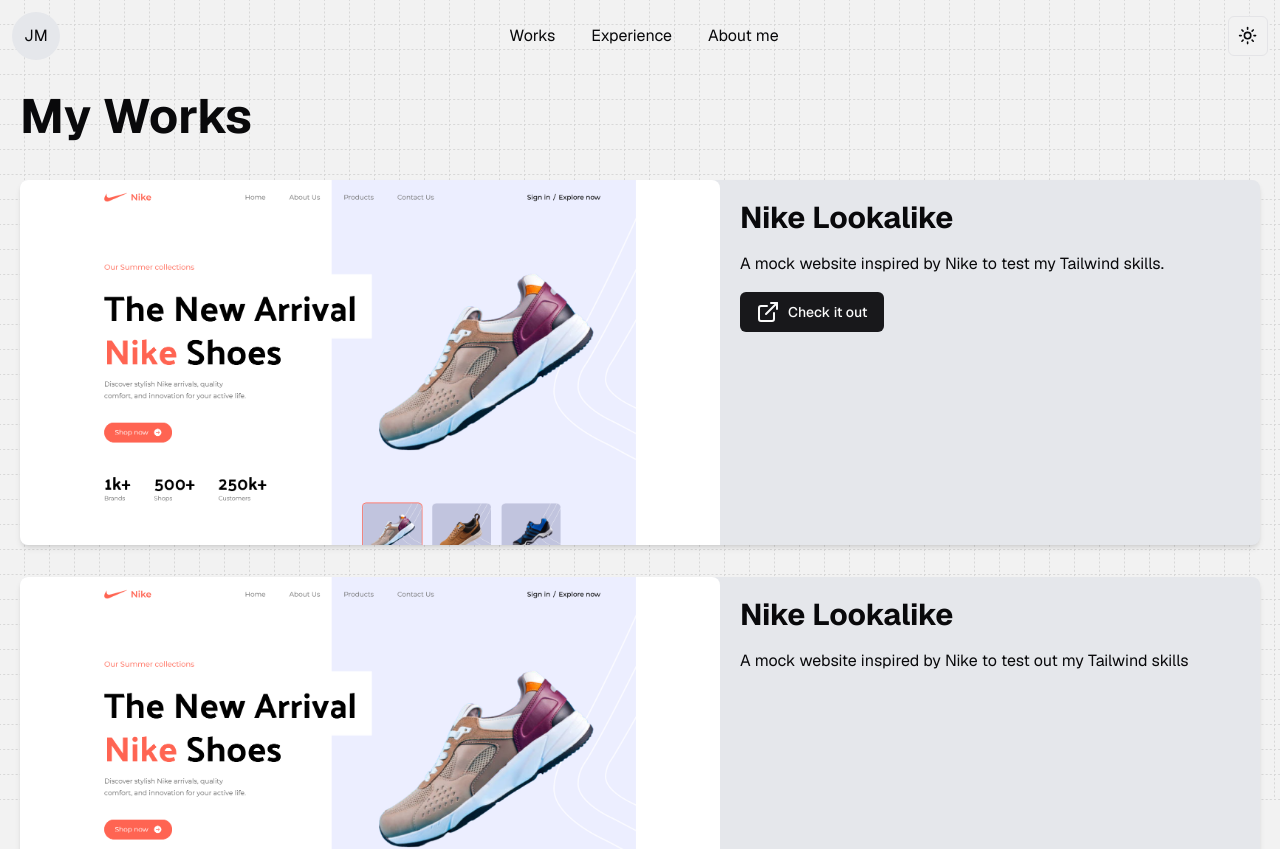
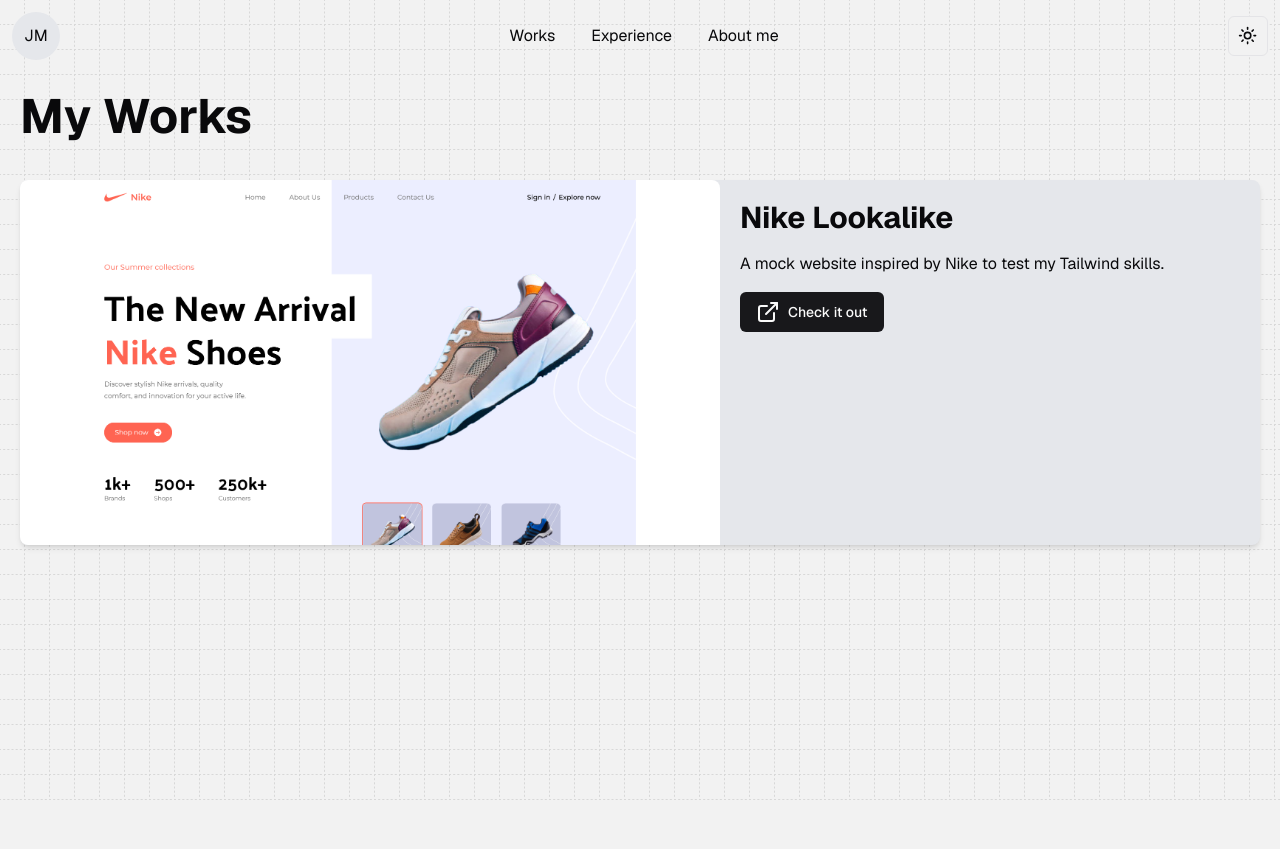
Before and after one commit to marc115/portfolio, a Next.js app: page /works in a window 1280 px wide. Shown: the top 849 px of the page. After the commit the page ends 800 px from the top, so only its background shows below. Built offline with nearby package versions, Linux system fonts and the light colour scheme.

Commit message:
fixing works

```diff
--- a/data/works.ts
+++ b/data/works.ts
@@ -5,10 +5,10 @@
         thumbnail: '/works/nike-lookalike-thumbnail.png',
         liveUrl: 'https://nike-lookalike.vercel.app/'
     },
-    {
-        name: 'Nike Lookalike',
-        description: 'A mock website inspired by Nike to test out my Tailwind skills',
-        thumbnail: '',
-        // liveUrl: 'https://nike-lookalike.vercel.app/'
-    }
+    // {
+    //     name: 'Nike Lookalike',
+    //     description: 'A mock website inspired by Nike to test out my Tailwind skills',
+    //     thumbnail: '',
+    //     // liveUrl: 'https://nike-lookalike.vercel.app/'
+    // }
 ]
```
